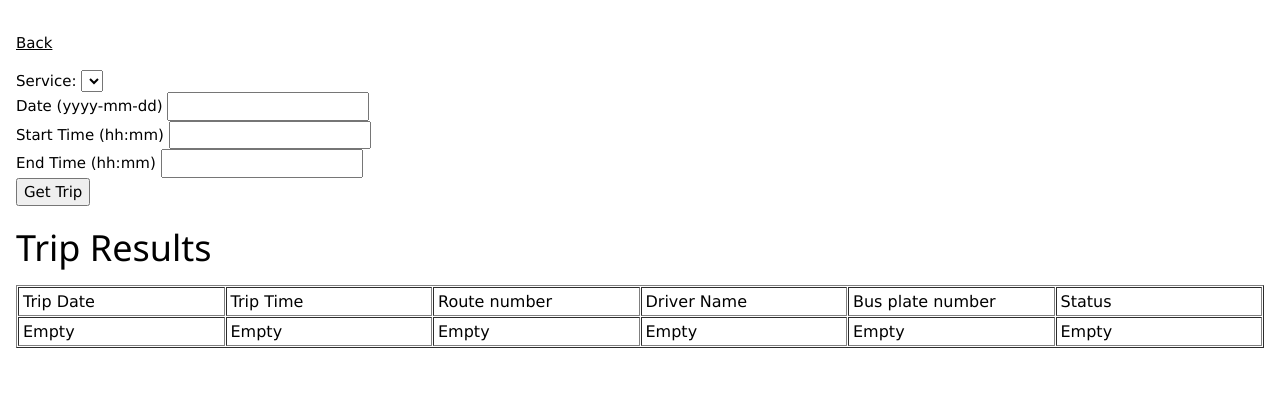
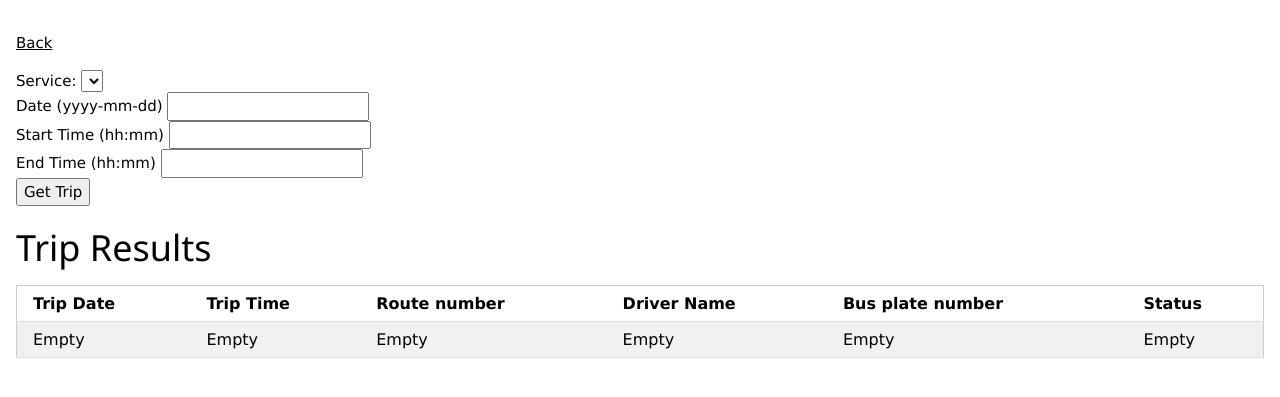
Before and after one commit to jjpanda/findmybus, a PHP site: page /trip2.php in a window 1280 px wide. Shown: the top 397 px of the page. Run offline with PHP 8.4, Linux system fonts and the light colour scheme; data that the repository does not hold is empty.

Commit message:
Add files via upload

```diff
--- a/wamp/www/trip2.php
+++ b/wamp/www/trip2.php
@@ -93,14 +93,14 @@ include("connection.php");
 		echo $numofrecords .' records returned';
 	}
 ?>
-<table width="100%" border="1" cellspacing="1" cellpadding="4">
+<table class="w3-table-all">
 	<tr>
-	<td width="16%">Trip Date</td>
-	<td width="16%">Trip Time</td>
-	<td width="16%">Route number</td>
-	<td width="16%">Driver Name</td>
-	<td width="16%">Bus plate number</td>
-	<td width="16%">Status</td>
+	<th>Trip Date</th>
+	<th>Trip Time</th>
+	<th>Route number</th>
+	<th>Driver Name</th>
+	<th>Bus plate number</th>
+	<th>Status</th>
 	</tr>
 	<?php
 
```
Also changed, not shown: wamp/www/driver.php (+5 -5 lines), wamp/www/service.php (+4 -4 lines), wamp/www/stop.php (+4 -4 lines).
